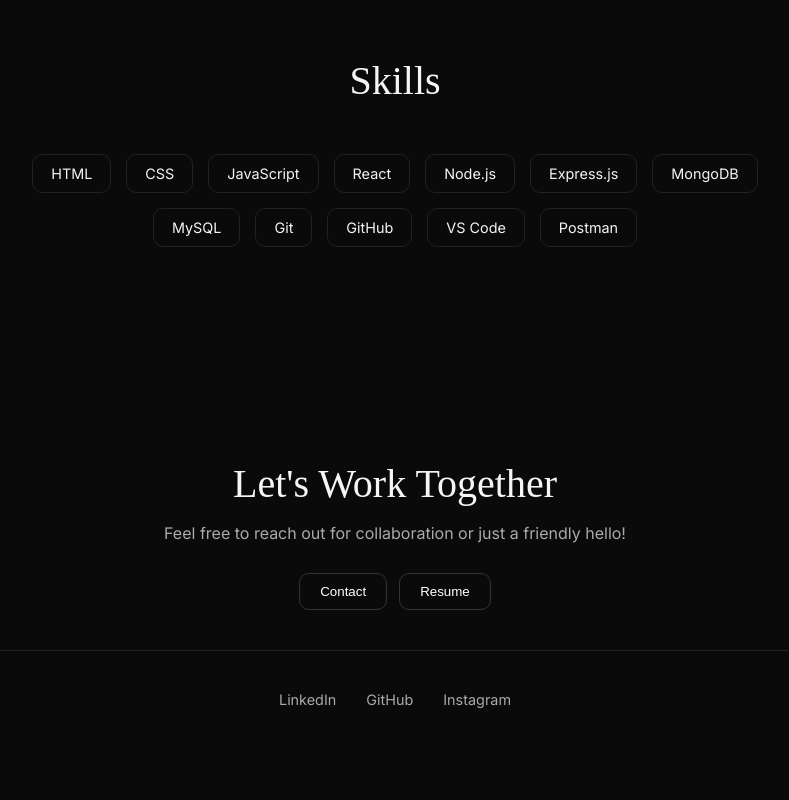
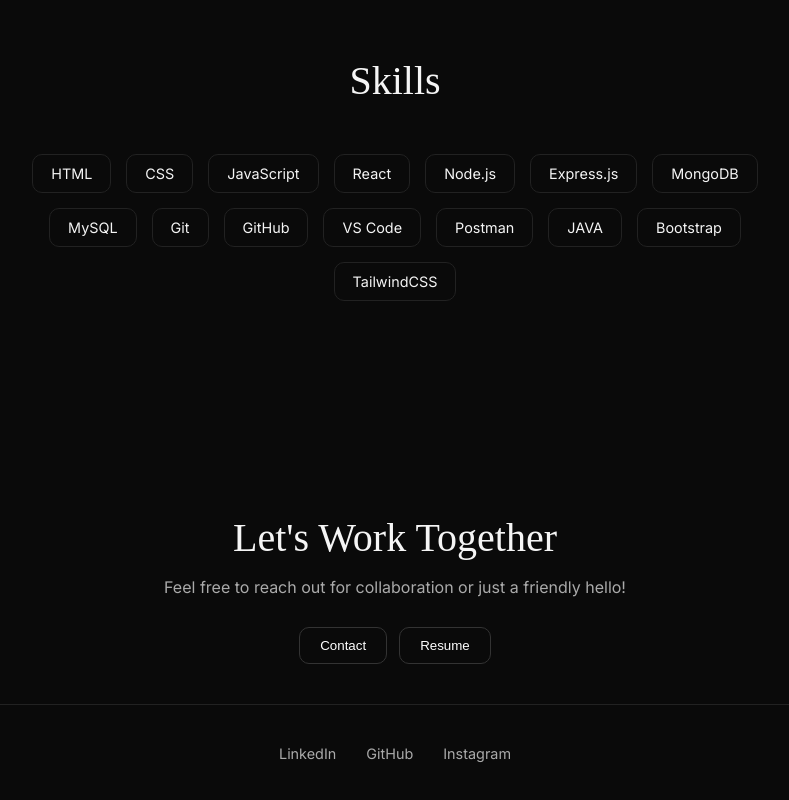
Before and after one commit to dibyo20/Portfolio, a React (Vite) app: page / in a window 1280 px wide. Shown: the part 2525-3325 px from the top of the page, without its empty margins (245-1034 px from the left). Built offline with nearby package versions, Linux system fonts and the light colour scheme; a web font is replaced by a local one.

Commit message:
Skills Added

```diff
--- a/src/components/Skills/Skills.jsx
+++ b/src/components/Skills/Skills.jsx
@@ -13,7 +13,10 @@
   "Git",
   "GitHub",
   "VS Code",
-  "Postman"
+  "Postman",
+  "JAVA",
+  "Bootstrap",
+  "TailwindCSS",
 ];
 
 const Skills = () => {
```
